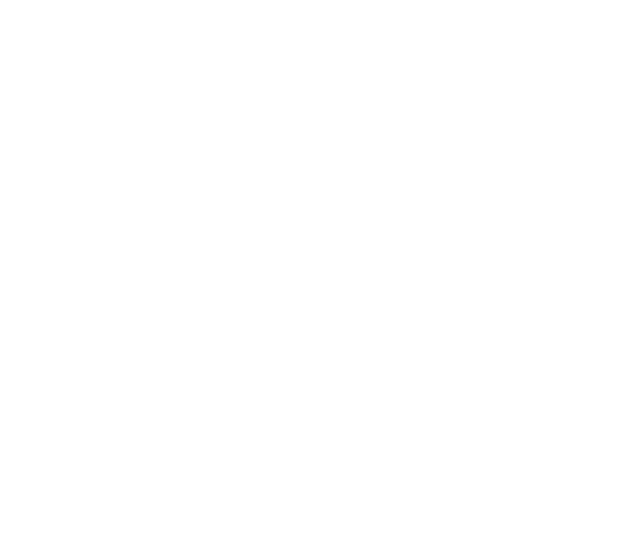
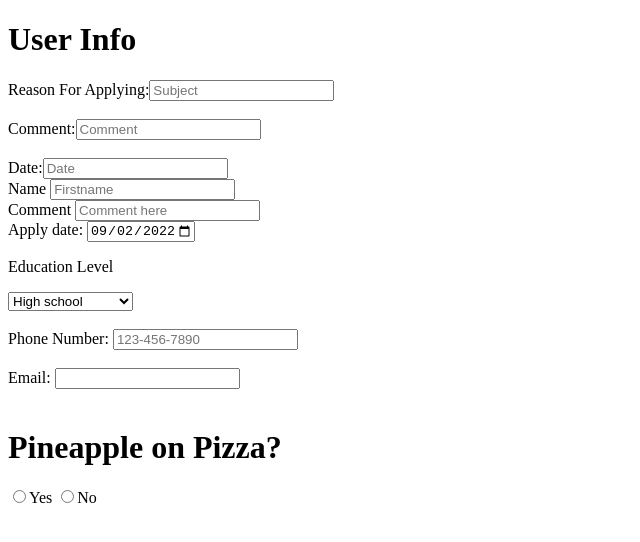
Before and after one commit to ElijahMYoung/Coding-11-Quiz-Challenge, a plain HTML site: page index.html in a window 1280 px wide. Shown: the whole page, without its empty margins (0-640 px from the left). Drawn offline with Linux system fonts and the light colour scheme.

Commit message:
added all updates from shared document

```diff
--- a/index.html
+++ b/index.html
@@ -6,5 +6,61 @@
     <meta name="viewport" content="width=device-width, initial-scale=1.0" />
     <title>Document</title>
   </head>
-  <body></body>
+  <body>
+    <h1>User Info</h1>
+    <form>
+      Reason For Applying:<input
+        type="text"
+        name="name"
+        placeholder="Subject"
+      />
+      <br />
+      <br />
+      Comment:<input type="text" name="comment" placeholder="Comment" />
+      <br />
+      <br />
+      Date:<input type="text" name="date" placeholder="Date" />
+    </form>
+    <label for="fname">Name</label>
+    <input type="text" name="name" placeholder="Firstname" />
+    <br />
+    <label for="comment">Comment</label>
+    <input type="text" name="name" placeholder="Comment here" />
+    <br />
+    <label for="apply">Apply date:</label>
+    <input
+      type="date"
+      id="start"
+      name="apply-date"
+      value="2022-09-02"
+      min="1900-01-01"
+      max="2025-01-01"
+    />
+    <br />
+    <p>Education Level</p>
+    <select name="”Education”">
+      <option value="”High" School”>High school</option>
+      <option value="”GED" High School”>GED High school</option>
+      <option value="”College”">College</option>
+      <option value="”Degree”">Degree</option>
+    </select>
+    <br />
+    <br />
+    <label for="phone">Phone Number:</label>
+    <input
+      type="tel"
+      id="phone"
+      placeholder="123-456-7890"
+      pattern="”[0-9]{3}-[0-9]{3}-[0-9]{4}”required"
+    />
+    <br />
+    <br />
+    <label for="email">Email:</label>
+    <input type="email" id="email" name="email” placeholder="Email"required/>
+    <br />
+    <br />
+    <h1>Pineapple on Pizza?</h1>
+    <input type="radio" name="option1" value="Yes" />Yes
+    <input type="radio" name="option2" value="No" />No
+  </body>
 </html>
```
